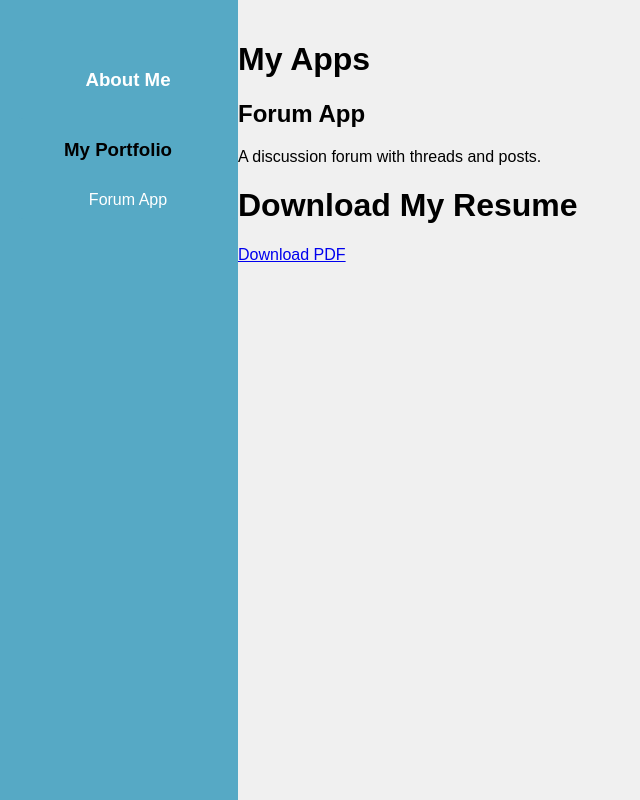
After one commit to jrdowns/propfolio, a Django app: page / in a window 1280 px wide. The commit adds this page. Shown: the whole page, without its empty margins (2-642 px from the left). Run offline with Django 4.2, Linux system fonts and the light colour scheme.

Commit message:
Add resume landing page

```diff
--- a/folio/folio/settings.py
+++ b/folio/folio/settings.py
@@ -44,6 +44,7 @@ INSTALLED_APPS = [
     'django.contrib.messages',
     'django.contrib.staticfiles',
     'forum',
+    'resume',
 ]
 
 MIDDLEWARE = [
--- a/folio/folio/urls.py
+++ b/folio/folio/urls.py
@@ -21,8 +21,6 @@ from forum import views
 urlpatterns = [
     path('admin/', admin.site.urls),
     path('forum/', include('forum.urls', namespace='forum')),
-    # path('', views.all_threads, name='all_threads'),
-    # path('new_thread/', views.new_thread, name='new_thread'),
-    # path('thread/<int:thread_id>/', views.thread_detail, name='thread_detail'),
-    # path('thread/<int:thread_id>/new_post/', views.new_post, name='new_post'),
+    path('resume/', include('resume.urls')),
+    path('', include('resume.urls')),
 ]
--- /dev/null
+++ b/folio/resume/templates/resume/resume_page.html
@@ -0,0 +1,17 @@
+{% extends "base.html" %}
+{% load static %}
+
+{% block title %}My Resume{% endblock %}
+
+{% block content %}
+    <h1>My Apps</h1>
+    <!-- Include a short title and blurb about each app -->
+    <div>
+        <h2>Forum App</h2>
+        <p>A discussion forum with threads and posts.</p>
+    </div>
+    <!-- Add more apps as needed -->
+
+    <h1>Download My Resume</h1>
+    <a href="{% static 'resume/my_resume.pdf' %}" download>Download PDF</a>
+{% endblock %}
--- /dev/null
+++ b/folio/resume/urls.py
@@ -0,0 +1,6 @@
+from django.urls import path
+from .views import resume_page
+
+urlpatterns = [
+    path('', resume_page, name='resume_page'),
+]
--- a/folio/resume/views.py
+++ b/folio/resume/views.py
@@ -1,3 +1,5 @@
 from django.shortcuts import render
 
 # Create your views here.
+def resume_page(request):
+    return render(request, 'resume/resume_page.html')
--- a/folio/templates/base.html
+++ b/folio/templates/base.html
@@ -55,6 +55,7 @@
 </head>
 <body>
     <div class="sidebar">
+        <a href="{% url 'resume_page' %}" class="app-button"><h3>About Me</h3></a>
         <h3>My Portfolio</h3>
         <a href="{% url 'forum:all_threads' %}" class="app-button">Forum App</a>
         <!-- Add more links to other apps here -->
```
Also changed, not shown: 2 other files.
